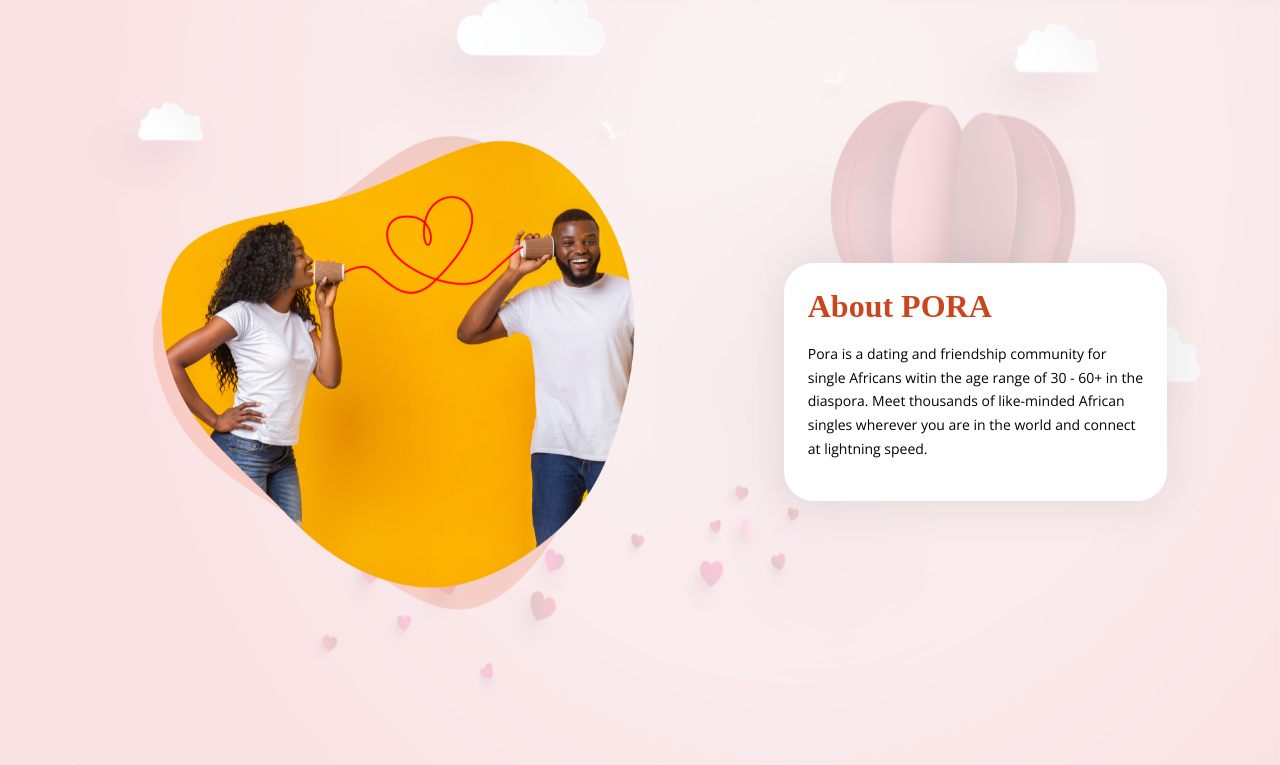
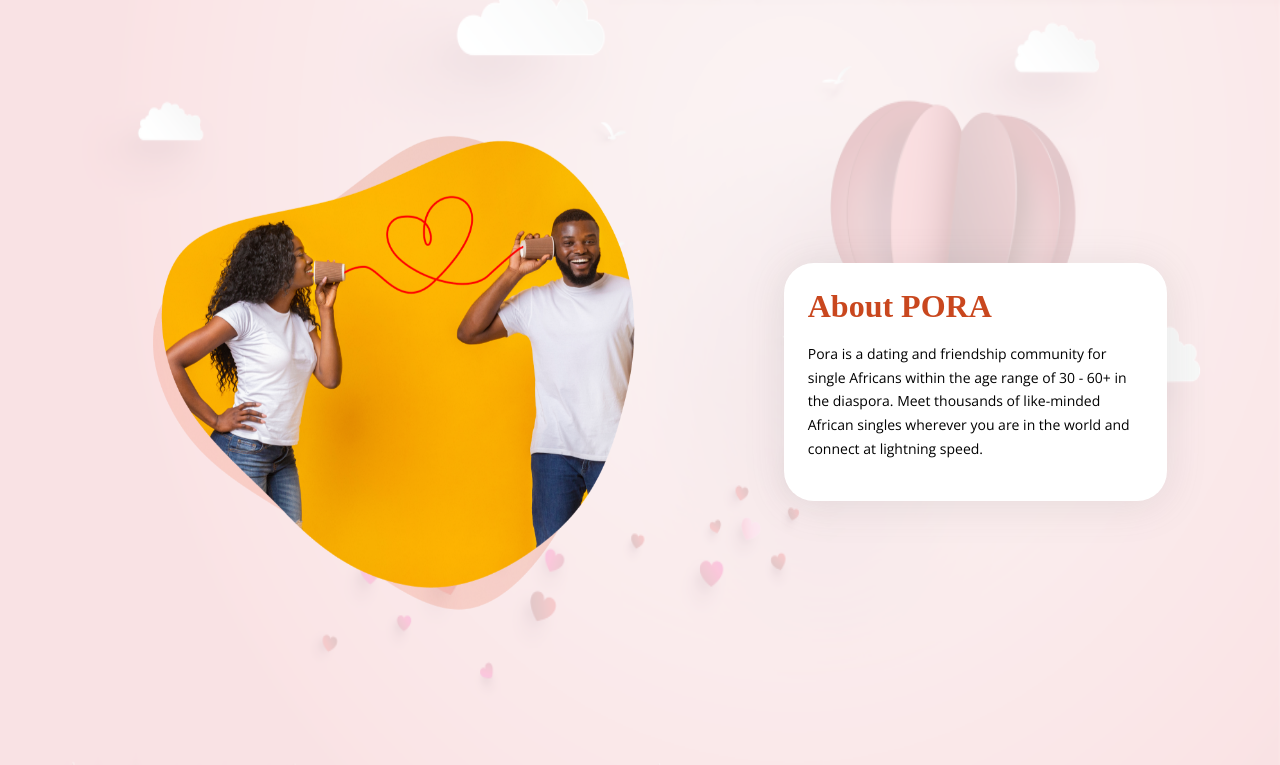
Before and after one commit to haphor/pora, a PHP site: page / in a window 1280 px wide. Shown: the part 880-1645 px from the top of the page. Run offline with PHP 8.4, Linux system fonts and the light colour scheme; some web fonts are replaced.

Commit message:
updating copy

```diff
--- a/index.php
+++ b/index.php
@@ -88,7 +88,7 @@
                 <div class="about-text col-12 col-md-4 p-4 mb-4 mb-md-0">
                     <h2 class="mb-3">About PORA</h2>
                     <p>
-                        Pora is a dating and friendship community for single Africans witin the age range of 30 - 60+ in the diaspora. Meet thousands of like-minded African singles wherever you are in the world and connect at lightning speed.
+                        Pora is a dating and friendship community for single Africans within the age range of 30 - 60+ in the diaspora. Meet thousands of like-minded African singles wherever you are in the world and connect at lightning speed.
                     </p>
                 </div>
             </div>
```
